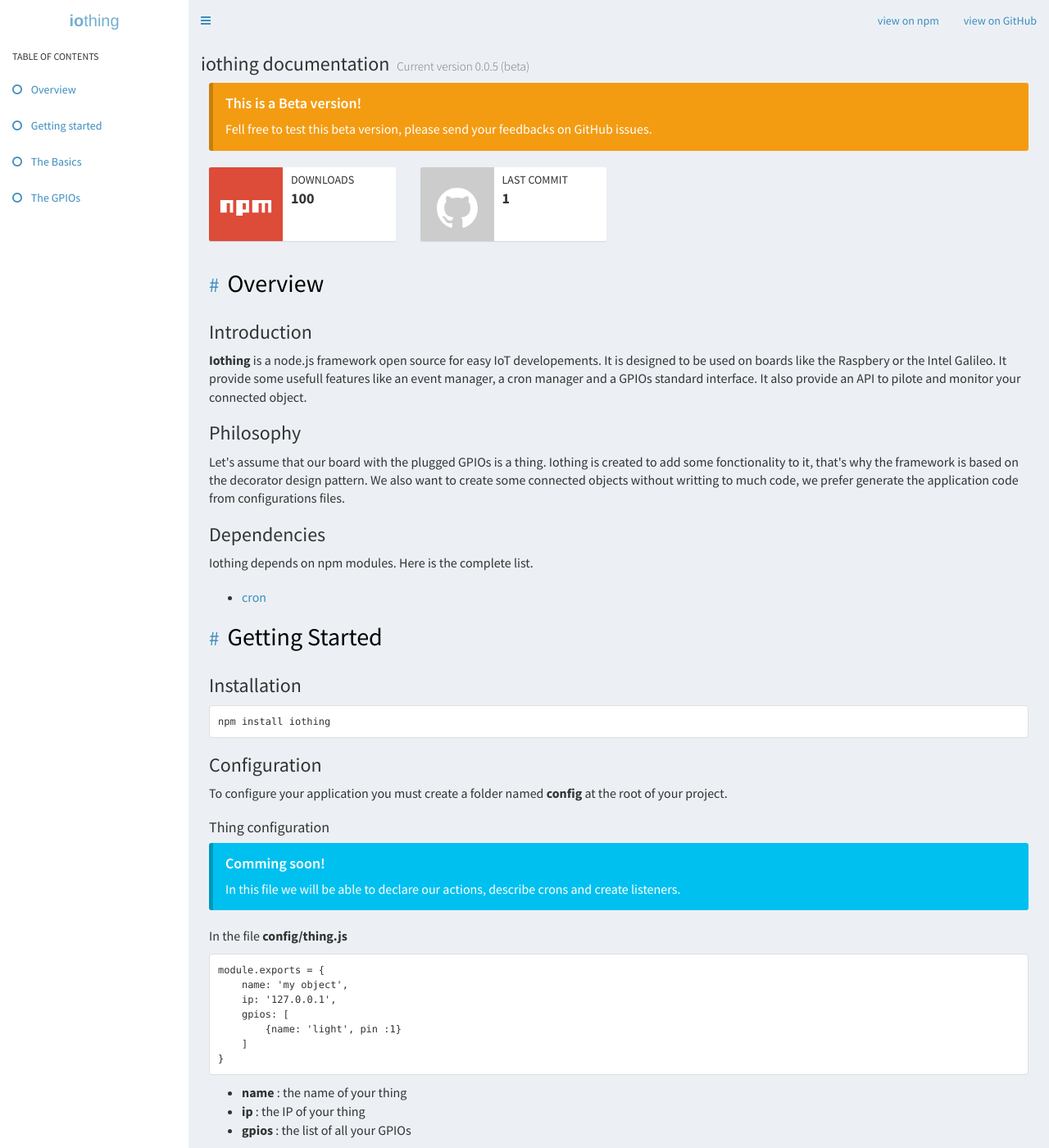
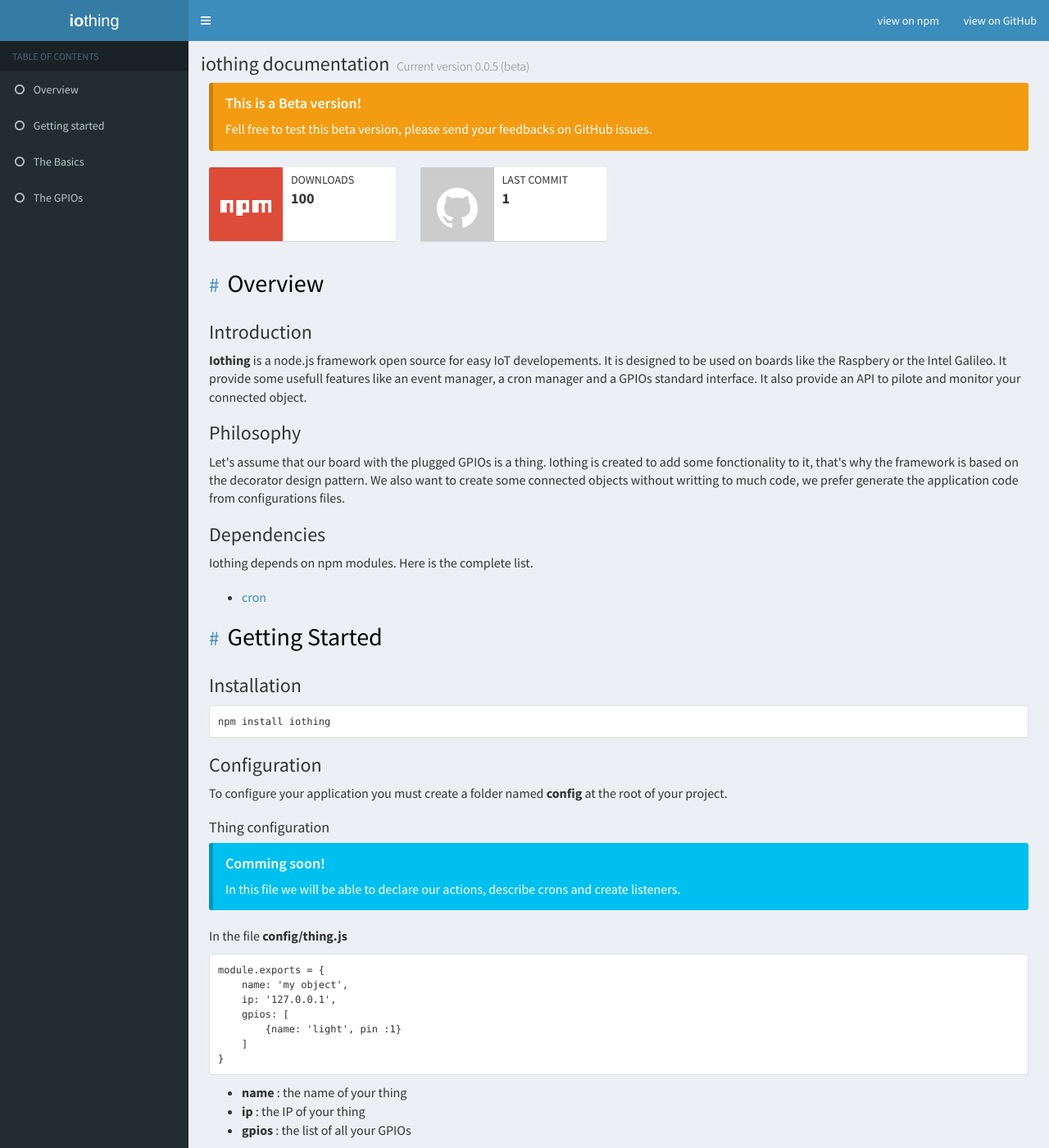
Before and after one commit to rflavien/rflavien.github.io, a Jekyll site: the page iothing.html, which Jekyll copies as it is, in a window 1280 px wide and 1400 px high. Shown: the whole window at 82% size. Built offline with Jekyll 4.4.1, drawn with Linux system fonts in a browser that asks for light colours; nearby versions of some CDN libraries.

Commit message:
fix css iothing doc

```diff
--- a/iothing.html
+++ b/iothing.html
@@ -13,7 +13,7 @@
     <link rel="stylesheet" href="https://code.ionicframework.com/ionicons/2.0.1/css/ionicons.min.css">
     <!-- Theme style -->
     <link rel="stylesheet" href="css/AdminLTE.min.css">
-    <link rel="stylesheet" href="css/_all-skins.min.css">
+    <link rel="stylesheet" href="css/all-skins.min.css">
     <link rel="stylesheet" href="css/style-iothing.css">
 
     <!-- HTML5 Shim and Respond.js IE8 support of HTML5 elements and media queries -->
```
Also changed, not shown: css/all-skins.min.css (renamed from css/_all-skins.min.css).
